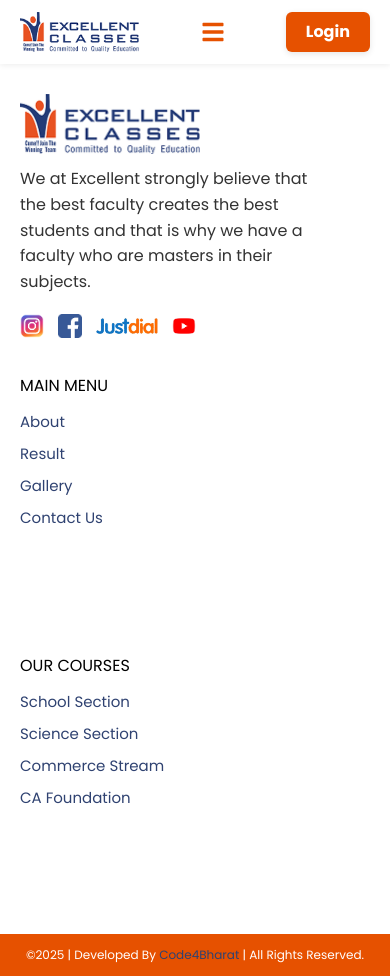
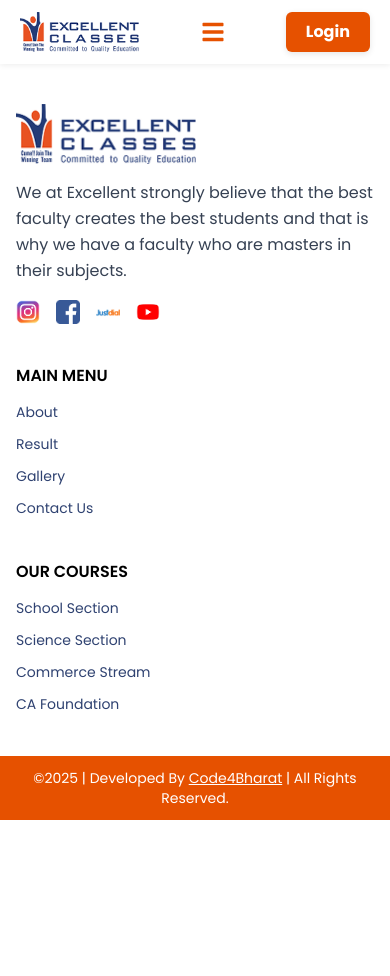
Before and after one commit to dev-nexcore/excellent_class_User, a Next.js app: page / in a window 390 px wide. After the commit the page ends 844 px from the top, so only its background shows below. Built offline with nearby package versions, Linux system fonts and the light colour scheme.

Commit message:
footer responsiveness

```diff
--- a/src/app/Aboutus/page.jsx
+++ /dev/null
@@ -1,10 +0,0 @@
-import About from '@/components/about/about'
-import React from 'react'
-
-export default function page() {
-  return (
-    <>
-    <About />
-    </>
-  )
-}
--- a/src/components/common/Footer.jsx
+++ b/src/components/common/Footer.jsx
@@ -1,122 +1,76 @@
-'use client';
+"use client";
 import React from "react";
 import Link from "next/link";
+import Image from "next/image";
 
 export default function Footer() {
   return (
-    <footer style={{ background: "#fff" }}>
-      <style jsx>{`
-        .footer-container {
-          display: flex;
-          flex-wrap: wrap;
-          justify-content: space-between;
-          max-width: 1100px;
-          margin: auto;
-          padding: 30px 20px;
-          gap: 40px;
-        }
-
-        .footer-column {
-          flex: 1 1 250px;
-          min-width: 250px;
-        }
-
-        .footer-text {
-          font-size: 16px;
-          color: #333;
-          line-height: 1.6;
-          margin-bottom: 20px;
-          max-width: 300px;
-          text-align: left;
-        }
-
-        .footer-title {
-          font-size: 16px;
-          margin-bottom: 12px;
-          color: #000;
-          text-transform: uppercase;
-        }
-
-        .footer-list {
-          list-style: none;
-          padding: 0;
-          margin: 0;
-        }
-
-        .footer-link {
-          color: #2f4271;
-          font-size: 15px;
-          text-decoration: none;
-          cursor: pointer;
-        }
-
-        .footer-social {
-          display: flex;
-          gap: 14px;
-          align-items: center;
-        }
-
-        .footer-bottom {
-          background: #e65100;
-          color: #fff;
-          text-align: center;
-          padding: 12px 10px;
-          font-size: 12px;
-        }
-
-        .footer-bottom a {
-          color: #2f4271;
-          text-decoration: none;
-        }
-
-        @media (max-width: 768px) {
-          .footer-container {
-            flex-direction: column;
-            gap: 30px;
-          }
-        }
-      `}</style>
-
-      <div className="footer-container">
+    <footer className="bg-white">
+      <div className="max-w-6xl mx-auto px-4 py-10 flex flex-col md:flex-row justify-between gap-10">
         {/* Column 1 */}
-        <div className="footer-column">
-          <img
+        <div className="flex-1 min-w-[250px]">
+          <Image
             src="/Logo/logo.png"
             alt="Excellent Classes Logo"
-            style={{ width: "180px", height: "auto", marginBottom: "12px" }}
+            width={180}
+            height={60}
+            className="mb-4"
           />
-          <p className="footer-text">
+          <p className="text-gray-700 text-base leading-relaxed mb-4 max-w-sm">
             We at Excellent strongly believe that the best faculty creates the
             best students and that is why we have a faculty who are masters in
             their subjects.
           </p>
-          <div className="footer-social">
+          <div className="flex flex-wrap items-center gap-4 mt-3">
             {[
-              { href: "https://www.instagram.com/", src: "/Logo/instagram.png", alt: "Instagram" },
-              { href: "https://www.facebook.com/", src: "/Logo/facebook.png", alt: "Facebook" },
-              { href: "https://www.justdial.com/", src: "/Logo/justdial.png", alt: "Justdial" },
-              { href: "https://www.youtube.com/", src: "/Logo/youtube.png", alt: "YouTube" },
+              {
+                href: "https://www.instagram.com/",
+                src: "/Logo/instagram.png",
+                alt: "Instagram",
+              },
+              {
+                href: "https://www.facebook.com/",
+                src: "/Logo/facebook.png",
+                alt: "Facebook",
+              },
+              {
+                href: "https://www.justdial.com/",
+                src: "/Logo/justdial.png",
+                alt: "Justdial",
+              },
+              {
+                href: "https://www.youtube.com/",
+                src: "/Logo/youtube.png",
+                alt: "YouTube",
+              },
             ].map((icon) => (
-              <a key={icon.alt} href={icon.href} target="_blank" rel="noopener noreferrer">
-                <img src={icon.src} alt={icon.alt} style={{ height: "24px", width: "auto" }} />
+              <a
+                key={icon.alt}
+                href={icon.href}
+                target="_blank"
+                rel="noopener noreferrer"
+              >
+                <Image src={icon.src} alt={icon.alt} width={24} height={24} />
               </a>
             ))}
           </div>
         </div>
 
         {/* Column 2 */}
-        <div className="footer-column" style={{ minWidth: "100px" }}>
-          <div className="footer-title">Main Menu</div>
-          <ul className="footer-list">
+        <div className="flex-1 min-w-[200px]">
+          <h4 className="text-black text-base font-semibold uppercase mb-3">Main Menu</h4>
+          <ul className="space-y-2">
             {[
               { name: "About", path: "/Aboutus" },
               { name: "Result", path: "/result" },
               { name: "Gallery", path: "/gallery" },
               { name: "Contact Us", path: "/Contactuss" },
             ].map((item) => (
-              <li key={item.name} style={{ marginBottom: "8px" }}>
+              <li key={item.name}>
                 <Link href={item.path}>
-                  <span className="footer-link">{item.name}</span>
+                  <span className="text-[#2f4271] hover:underline hover:text-[#1e2f5d] cursor-pointer text-sm">
+                    {item.name}
+                  </span>
                 </Link>
               </li>
             ))}
@@ -124,18 +78,20 @@ export default function Footer() {
         </div>
 
         {/* Column 3 */}
-        <div className="footer-column" style={{ minWidth: "180px" }}>
-          <div className="footer-title">Our Courses</div>
-          <ul className="footer-list">
+        <div className="flex-1 min-w-[200px]">
+          <h4 className="text-black text-base font-semibold uppercase mb-3">Our Courses</h4>
+          <ul className="space-y-2">
             {[
               "School Section",
               "Science Section",
               "Commerce Stream",
               "CA Foundation",
             ].map((course) => (
-              <li key={course} style={{ marginBottom: "8px" }}>
+              <li key={course}>
                 <Link href={`/${course.toLowerCase().replace(/\s+/g, "-")}`}>
-                  <span className="footer-link">{course}</span>
+                  <span className="text-[#2f4271] hover:underline hover:text-[#1e2f5d] cursor-pointer text-sm">
+                    {course}
+                  </span>
                 </Link>
               </li>
             ))}
@@ -143,13 +99,14 @@ export default function Footer() {
         </div>
       </div>
 
-      {/* Bottom bar */}
-      <div className="footer-bottom">
-        ©2025 | Developed By{" "}
+      {/* Footer Bottom */}
+      <div className="bg-[#e65100] text-white text-center py-3 text-sm">
+        ©2025 | Developed By {" "}
         <a
           href="https://code4bharat.com/"
           target="_blank"
           rel="noopener noreferrer"
+          className="underline font-medium"
         >
           Code4Bharat
         </a>{" "}
--- a/src/components/common/Navbar.jsx
+++ b/src/components/common/Navbar.jsx
@@ -19,7 +19,7 @@ export default function Navbar() {
 
   const navLinks = [
     { name: "Home", path: "/" },
-    { name: "About", path: "/Aboutus" },
+    { name: "About", path: "/about" },
     { name: "Courses", path: "/courses" },
     { name: "Result", path: "/result" },
     { name: "Gallery", path: "/gallery" },
--- a/src/components/home/ContactUs.jsx
+++ b/src/components/home/ContactUs.jsx
@@ -40,7 +40,7 @@ export default function ContactUs() {
         >
           Home
         </Link>
-        <span style={{ color: "white", fontSize: "20px" }}>»»</span>
+        <span style={{ color: "white", fontSize: "20px" }}>{">>>"}</span>
         <span style={{ color: "white", fontWeight: "600" }}>Contact</span>
       </div>
 
--- a/src/components/home/Testimonial.jsx
+++ b/src/components/home/Testimonial.jsx
@@ -10,20 +10,35 @@ export default function Testimonial() {
 
   return (
     <>
-      {/* 🧭 Breadcrumb Header */}
+            {/* Breadcrumb Header with fixed size */}
       <div
-        className="breadcrumb-header text-white font-bold text-2xl flex justify-center items-center gap-5 h-[150px] bg-cover bg-center"
+        className="breadcrumb-header"
         style={{
           backgroundImage: "url('/img.jpg')",
+          backgroundSize: "cover",
+          backgroundPosition: "center",
+          width: "100%",
+          height: "150px",
           maxWidth: "1726px",
           margin: "auto",
+          color: "#fff",
+          textAlign: "center",
+          fontWeight: "bold",
+          fontSize: "32px",
+          display: "flex",
+          justifyContent: "center",
+          alignItems: "center",
+          gap: "20px",
         }}
       >
-        <Link href="/" className="text-white font-semibold no-underline">
+        <Link
+          href="/"
+          style={{ color: "white", fontWeight: "600", textDecoration: "none" }}
+        >
           Home
         </Link>
-        <span className="text-white text-xl">»»</span>
-        <span className="text-white font-semibold">Testimonial</span>
+        <span style={{ color: "white", fontSize: "20px" }}>{">>>"}</span>
+        <span style={{ color: "white", fontWeight: "600" }}>Testimonial</span>
       </div>
 
       {/* 📸 Extra Banner Image */}
```
